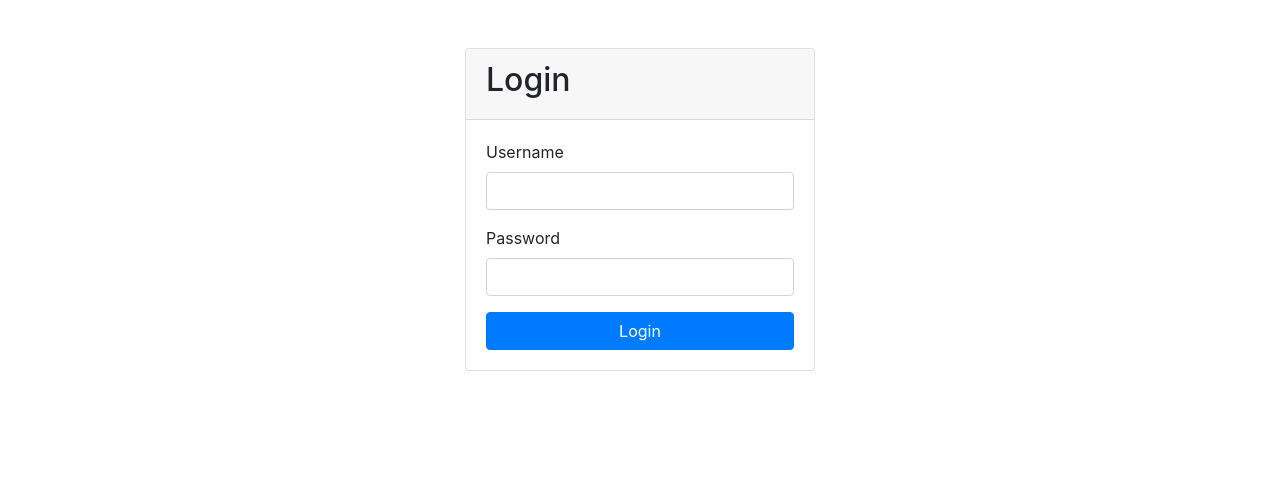
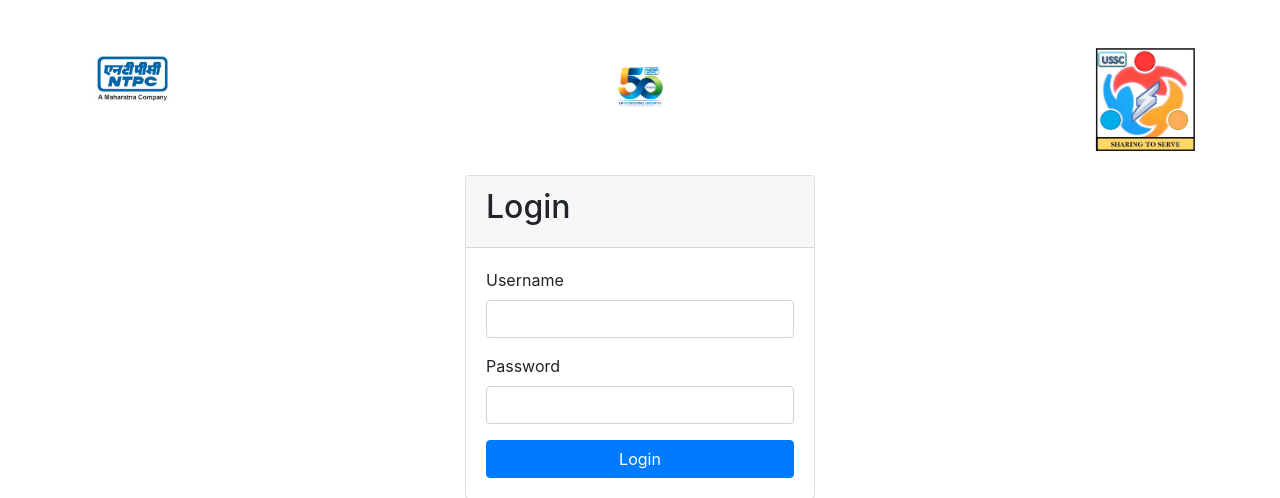
Before and after one commit to shubham-gupta0/NTPC__, a FastAPI app: page /login in a window 1280 px wide. Shown: the top 498 px of the page. Run offline with FastAPI, Linux system fonts and the light colour scheme; parts of the project's set-up code (start-up, migrations or seed data) failed here and were passed over; some libraries are stand-ins or nearby versions.

Commit message:
nigga singh

```diff
--- a/main.py
+++ b/main.py
@@ -27,6 +27,9 @@ UPLOAD_FOLDER.mkdir(parents=True, exist_ok=True)
 OUTPUT_FOLDER.mkdir(parents=True, exist_ok=True)
 # Templates and static files
 templates = Jinja2Templates(directory=BASE_DIR / 'templates')
+static=StaticFiles(directory=BASE_DIR / 'static')
+app.mount("/static", static)
+
 
 @app.get("/", response_class=HTMLResponse)
 async def home(request: Request):
--- a/templates/create_task.html
+++ b/templates/create_task.html
@@ -34,7 +34,7 @@
                   <input type="file" class="form-control-file" id="pdf_file" name="pdf_file" required>
                 </div>
                 <button type="submit" class="btn btn-primary btn-block">Next</button>
-                <button type="submit" name="submit_task" class="btn btn-success btn-block">Submit</button>
+                <!-- <button type="submit" name="submit_task" class="btn btn-success btn-block">Submit</button> -->
               </form>
             </div>
           </div>
--- a/templates/login.html
+++ b/templates/login.html
@@ -6,9 +6,31 @@
     <title>Login</title>
     <!-- Bootstrap CSS -->
     <link href="https://stackpath.bootstrapcdn.com/bootstrap/4.5.2/css/bootstrap.min.css" rel="stylesheet">
+    <style>
+      /* Optional: Custom styles for images */
+      .top-images img {
+        max-width: 100px; /* Adjust the size as needed */
+        height: auto;
+      }
+    </style>
   </head>
   <body>
     <div class="container mt-5">
+      <!-- Row for Top Images -->
+      <div class="row mb-4 top-images">
+        <!-- Left Image -->
+        <div class="col-4 text-left">
+          <img src="static\NTPC Logo.jpg" alt="Left Image" class="img-fluid">
+        </div>
+        <!-- Center Image -->
+        <div class="col-4 text-center">
+          <img src="static\1. 50 yrs Logo Eng Colour.png" alt="Center Image" class="img-fluid">
+        </div>
+        <!-- Right Image -->
+        <div class="col-4 text-right">
+          <img src="static\USSC.jpg" alt="Right Image" class="img-fluid">
+        </div>
+      </div>
       <div class="row justify-content-center">
         <div class="col-md-4">
           <div class="card">
```
Also changed, not shown: static/1. 50 yrs Logo Eng Colour.png (added), static/NTPC Logo.jpg (added), static/USSC.jpg (added).
